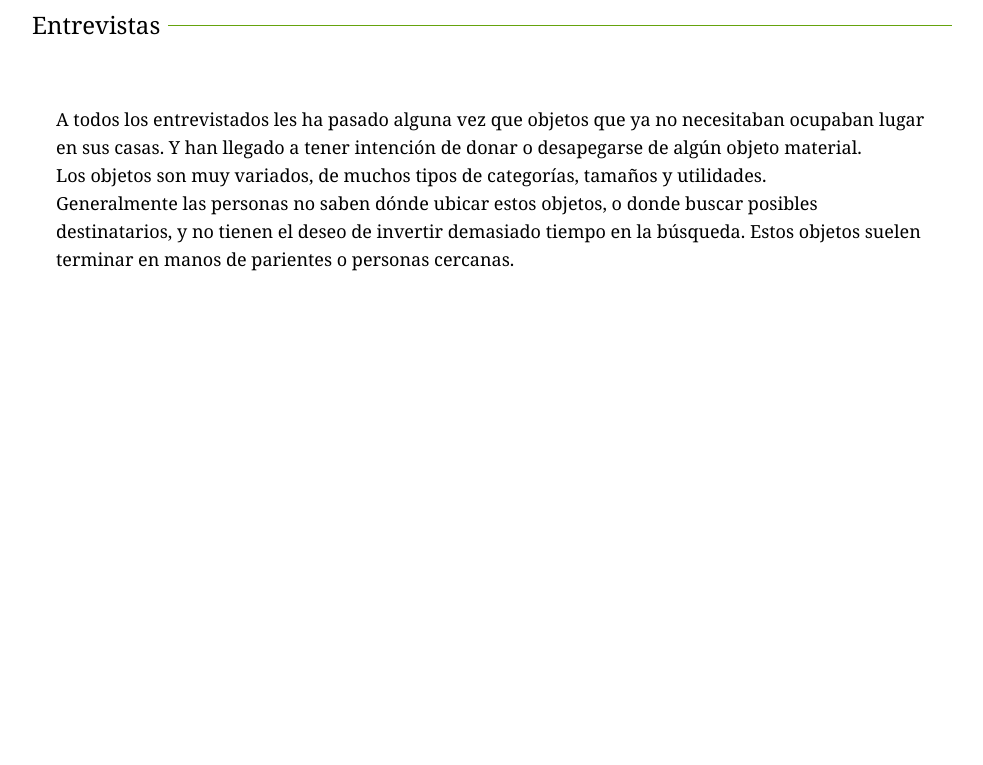
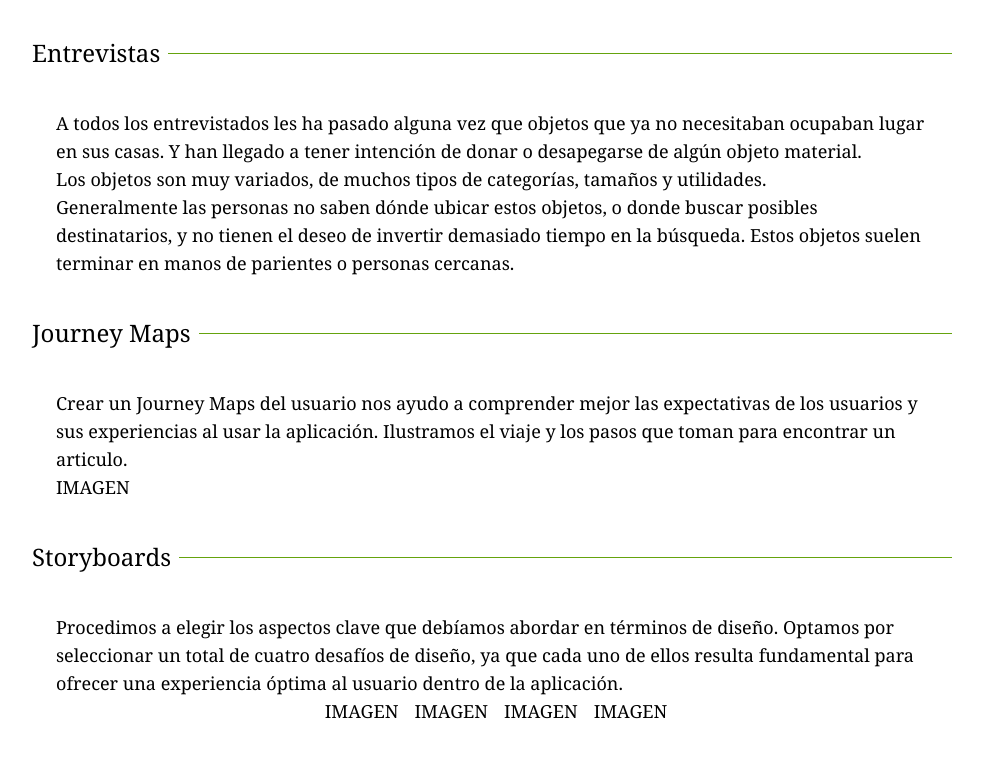
Before and after one commit to camilaRoa/portfolioHMI, a plain HTML site: page index.html in a window 1280 px wide. Shown: the part 3319-4084 px from the top of the page, without its empty margins (144-1127 px from the left). Before the commit the page ends 3616 px from the top, so only its background shows below. Drawn offline with nearby package versions, Linux system fonts and the light colour scheme; a script that the page names is missing.

Commit message:
Add storyboard and journy mas

```diff
--- a/index.html
+++ b/index.html
@@ -193,7 +193,7 @@
                     <h2 class="whitespace-nowrap text-medium text-2xl">User Stories</h2>
                     <div class="w-full h-0 border-b border-lime-600 m-2"></div>
                 </div>
-                <div class="flex flex-col">
+                <div class="flex flex-col mx-6">
                     <div class="rounded-xl md:ml-8 mb-3 md:mb-4 p-6 bg-lime-200">
                         Como estudiante que tiene pocos ingresos quiero obtener artículos sin necesidad de pagar por
                         ellos para ahorrar dinero.
@@ -286,21 +286,48 @@
                     <div class="w-full h-0 border-b border-lime-600 m-2"></div>
                 </div>
                 <div class="p-6">
-                    <p class="m-6">
-                        <p>A todos los entrevistados les ha pasado alguna vez que objetos que ya no necesitaban ocupaban
+                    <p>A todos los entrevistados les ha pasado alguna vez que objetos que ya no necesitaban ocupaban
                         lugar en sus casas. Y han llegado a tener intención de donar o desapegarse de algún objeto
                         material.</p>
-                        <p>Los objetos son muy variados, de muchos tipos de categorías, tamaños y utilidades.</p>
-                        <p>Generalmente las personas no saben dónde ubicar estos objetos, o
+                    <p>Los objetos son muy variados, de muchos tipos de categorías, tamaños y utilidades.</p>
+                    <p>Generalmente las personas no saben dónde ubicar estos objetos, o
                         donde buscar posibles destinatarios, y no tienen el deseo de invertir demasiado tiempo en la
                         búsqueda. Estos objetos suelen terminar en manos de parientes o personas cercanas.</p>
-                    </p>
                 </div>
             </div>
 
             <!-- Journey Maps -->
+            <div>
+                <div class="w-full flex items-center pb-4">
+                    <h2 class="whitespace-nowrap text-medium text-2xl">Journey Maps</h2>
+                    <div class="w-full h-0 border-b border-lime-600 m-2"></div>
+                </div>
+                <div class="p-6">
+                    <p>Crear un Journey Maps del usuario nos ayudo a comprender mejor las expectativas de los usuarios y
+                        sus experiencias al usar la aplicación. Ilustramos el viaje y los pasos que toman para encontrar
+                        un articulo.</p>
+                    <p>IMAGEN</p>
+                </div>
+            </div>
 
             <!-- Storyboards -->
+            <div>
+                <div class="w-full flex items-center pb-4">
+                    <h2 class="whitespace-nowrap text-medium text-2xl">Storyboards</h2>
+                    <div class="w-full h-0 border-b border-lime-600 m-2"></div>
+                </div>
+                <div class="p-6">
+                    <p> Procedimos a elegir los aspectos clave que debíamos abordar en términos de diseño. Optamos por
+                        seleccionar un total de cuatro desafíos de diseño, ya que cada uno de ellos resulta fundamental
+                        para ofrecer una experiencia óptima al usuario dentro de la aplicación.</p>
+                    <div class="flex flex-col md:flex-row md:gap-4 items-center justify-center">
+                        <p class="mb-4">IMAGEN</p>
+                        <p class="mb-4">IMAGEN</p>
+                        <p class="mb-4">IMAGEN</p>
+                        <p class="mb-4">IMAGEN</p>
+                    </div>
+                </div>
+            </div>
 
             <!-- Ideas de diseño -->
 
```
